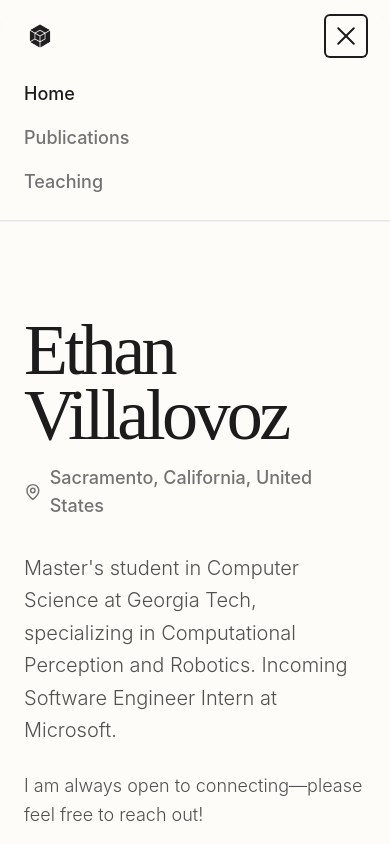
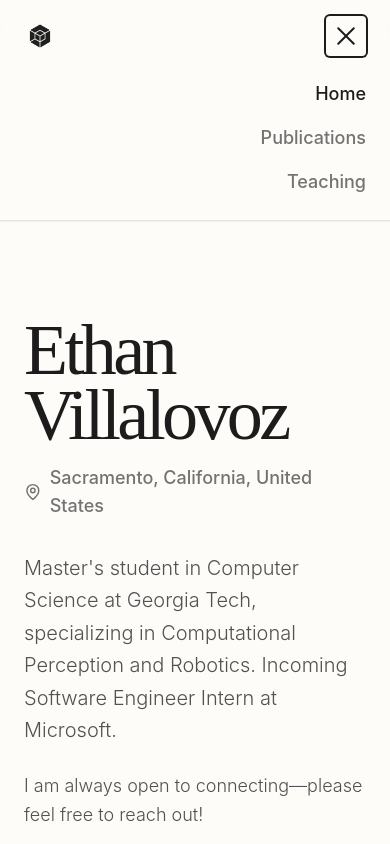
Before and after one commit to ethanvillalovoz/ethanvillalovoz.github.io, a Next.js app: page / in a window 390 px wide. Both pictures are taken after a click on the button "Open menu". Shown: the top 844 px of the page. Built offline with nearby package versions, Linux system fonts and the light colour scheme.

Commit message:
Align mobile menu items to the end in Navbar component

```diff
--- a/src/components/Navbar.tsx
+++ b/src/components/Navbar.tsx
@@ -77,7 +77,7 @@ export default function Navbar() {
 					id="mobile-menu"
 					className="md:hidden bg-background px-6 pb-6 pt-2 border-b border-neutral-200 dark:border-neutral-800 animate-fade-in"
 				>
-					<div className="flex flex-col gap-y-4">
+					<div className="flex flex-col gap-y-4 items-end">
 						{navLinks.map((link) => (
 							<Link
 								key={link.name}
```
